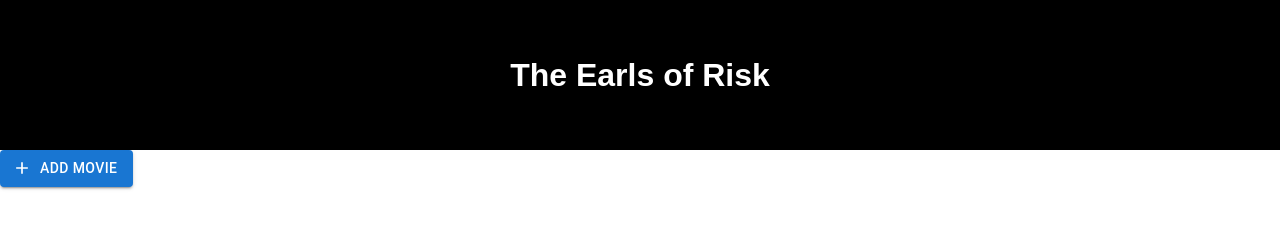
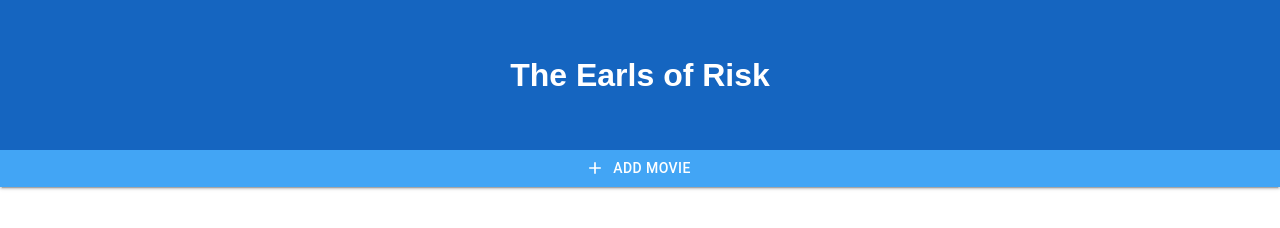
Before and after one commit to stephenmussel/sagas-movie-app, a React app: page / in a window 1280 px wide. Built offline with nearby package versions, Linux system fonts and the light colour scheme; no server answers.

Commit message:
added hover styles to button

```diff
--- a/src/components/AddMovieForm/AddMovieButton.jsx
+++ b/src/components/AddMovieForm/AddMovieButton.jsx
@@ -8,9 +8,16 @@ function AddMovieButton() {
     const history = useHistory();
 
     return (
-        <Stack direction="row" spacing={2}>
+        <Stack spacing={2}>
             <Button
                 onClick={() => history.push('/add-movie')}
+                sx={{
+                    borderRadius: 0,
+                    backgroundColor: '#42a5f5',
+                    ':hover': {
+                        bgcolor:'primary.main',
+                    }
+                }}
                 variant="contained"
                 startIcon={<AddIcon />}
             >
--- a/src/components/Header/Header.css
+++ b/src/components/Header/Header.css
@@ -1,5 +1,5 @@
 #header {
-  background-color: black;
+  background-color: #1565c0;
   min-height: 150px;
   position: sticky;
   top: 0;
```
